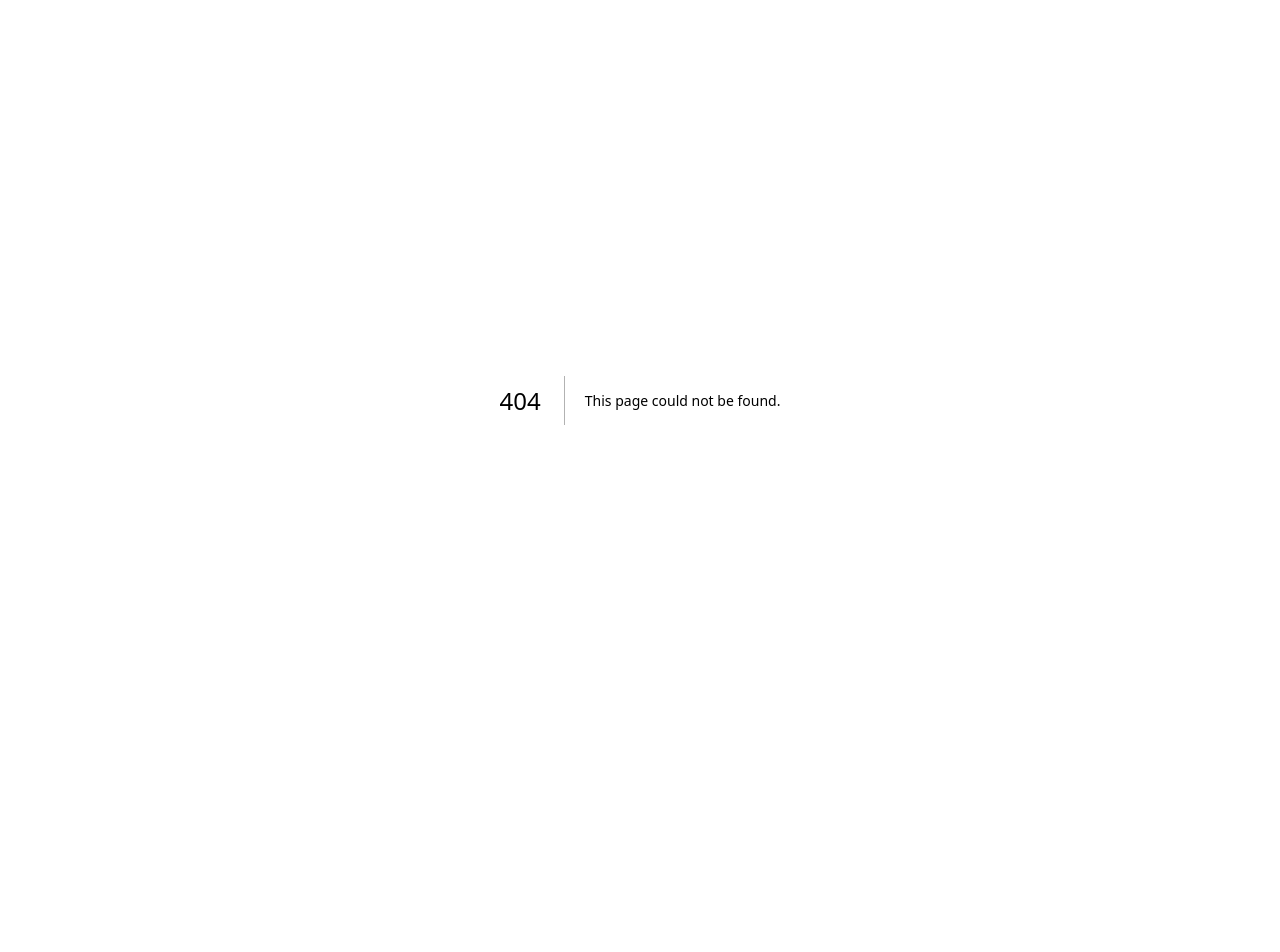
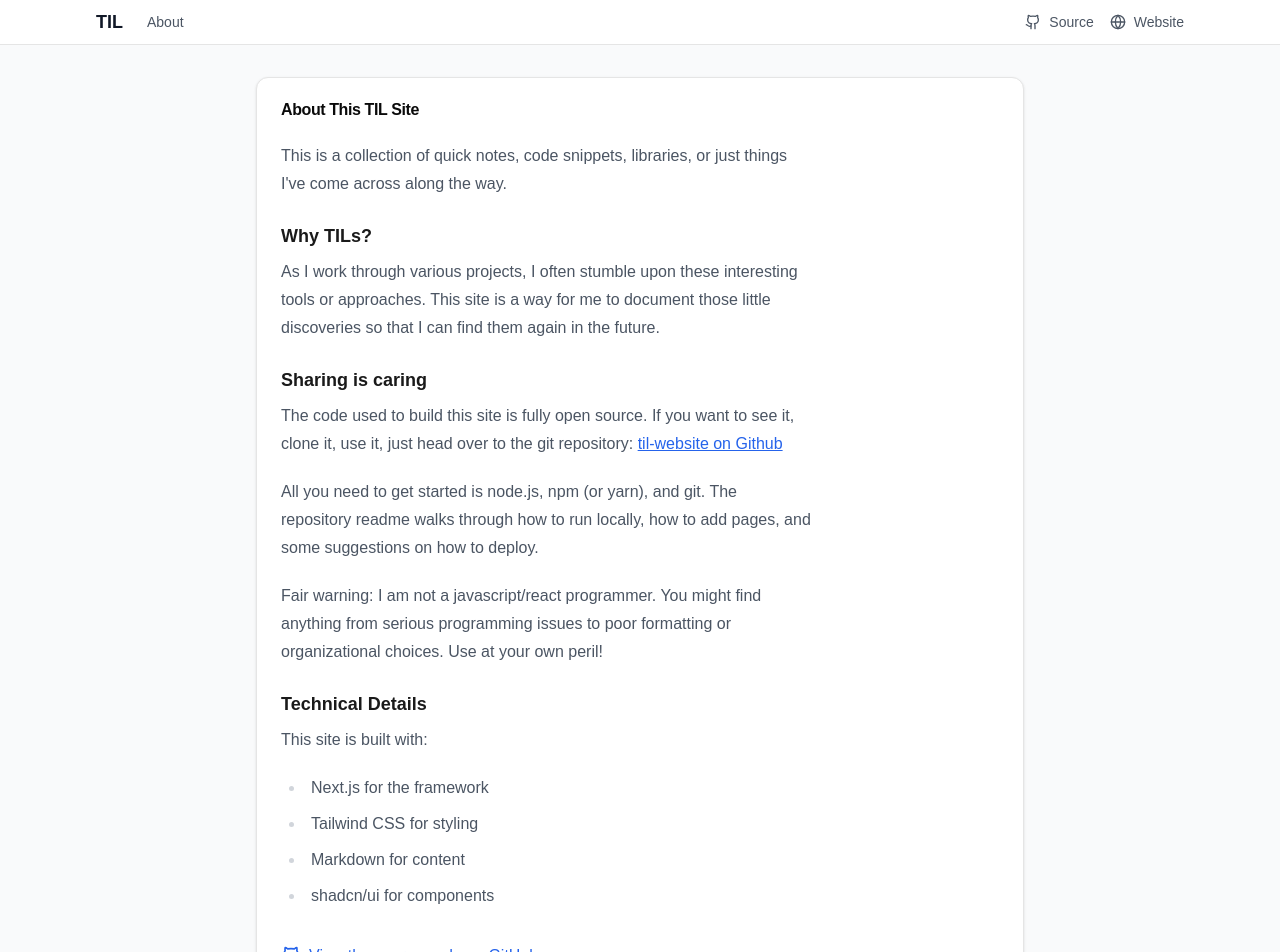
Before and after one commit to michellejw/til-website, a Next.js app: page /about in a window 1280 px wide. Before the commit this address had no page. Shown: the top 952 px of the page. Before the commit the page ends 800 px from the top, so only its background shows below. Built offline with nearby package versions, Linux system fonts and the light colour scheme.

Commit message:
added an about page

```diff
--- /dev/null
+++ b/src/app/about/page.tsx
@@ -0,0 +1,88 @@
+import React from "react";
+import { SiteHeader, SiteFooter } from "@/components/site_header";
+import { Card, CardHeader, CardTitle, CardContent } from "@/components/ui/card";
+import { Github } from "lucide-react";
+
+const AboutPage = () => {
+  return (
+    <>
+      <SiteHeader />
+      <div className="min-h-screen bg-gray-50 p-8">
+        <div className="max-w-3xl mx-auto">
+          <Card className="mb-8">
+            <CardHeader>
+              <CardTitle>About This TIL Site</CardTitle>
+            </CardHeader>
+            <CardContent className="prose">
+              <p className="text-gray-600">
+                This is a collection of quick notes, code snippets, libraries,
+                or just things I've come across along the way.
+              </p>
+
+              <h3 className="text-lg font-semibold mt-6 mb-2">Why TILs?</h3>
+              <p className="text-gray-600">
+                As I work through various projects, I often stumble upon these
+                interesting tools or approaches. This site is a way for me to
+                document those little discoveries so that I can find them again
+                in the future.
+              </p>
+
+              <h3 className="text-lg font-semibold mt-6 mb-2">
+                Sharing is caring
+              </h3>
+              <p className="text-gray-600">
+                The code used to build this site is fully open source. If you
+                want to see it, clone it, use it, just head over to the git
+                repository:{" "}
+                <a
+                  href="https://github.com/michellejw/til-website"
+                  className="text-blue-600 hover:text-blue-800"
+                  target="_blank"
+                  rel="noopener noreferrer"
+                >
+                  til-website on Github
+                </a>
+              </p>
+              <p className="text-gray-600">
+                All you need to get started is node.js, npm (or yarn), and git.
+                The repository readme walks through how to run locally, how to
+                add pages, and some suggestions on how to deploy.
+              </p>
+              <p className="text-gray-600">
+                Fair warning: I am not a javascript/react programmer. You might
+                find anything from serious programming issues to poor formatting
+                or organizational choices. Use at your own peril!
+              </p>
+
+              <h3 className="text-lg font-semibold mt-6 mb-2">
+                Technical Details
+              </h3>
+              <p className="text-gray-600">This site is built with:</p>
+              <ul className="list-disc pl-6 text-gray-600">
+                <li>Next.js for the framework</li>
+                <li>Tailwind CSS for styling</li>
+                <li>Markdown for content</li>
+                <li>shadcn/ui for components</li>
+              </ul>
+
+              <div className="mt-8">
+                <a
+                  href="https://github.com/michellejw/til-website"
+                  target="_blank"
+                  rel="noopener noreferrer"
+                  className="inline-flex items-center gap-2 text-blue-600 hover:text-blue-800"
+                >
+                  <Github className="w-5 h-5" />
+                  <span>View the source code on GitHub</span>
+                </a>
+              </div>
+            </CardContent>
+          </Card>
+        </div>
+      </div>
+      <SiteFooter />
+    </>
+  );
+};
+
+export default AboutPage;
--- a/src/components/site_header.tsx
+++ b/src/components/site_header.tsx
@@ -1,9 +1,9 @@
 import React from "react";
 import { Github, Globe } from "lucide-react";
+import Link from "next/link";
 
 interface SiteHeaderProps {
-  // Empty for now, add props here as needed
-  className?: string; // Added as an example of a valid prop
+  className?: string;
 }
 
 const SiteHeader: React.FC<SiteHeaderProps> = () => {
@@ -11,11 +11,21 @@ const SiteHeader: React.FC<SiteHeaderProps> = () => {
     <header className="border-b bg-white">
       <div className="max-w-6xl mx-auto px-8 py-2">
         <div className="flex items-center justify-between">
-          <div className="flex items-center gap-4">
-            <div>
+          <div className="flex items-center gap-6">
+            <Link href="/" className="hover:opacity-80">
               <h1 className="text-lg font-bold text-gray-900">TIL</h1>
-            </div>
+            </Link>
+            {/* Internal navigation links */}
+            <nav className="flex items-center gap-4">
+              <Link
+                href="/about"
+                className="flex items-center gap-2 text-gray-600 hover:text-gray-900 transition-colors"
+              >
+                <span className="hidden sm:inline text-sm">About</span>
+              </Link>
+            </nav>
           </div>
+          {/* External links */}
           <div className="flex items-center gap-4">
             <a
               href="https://github.com/michellejw/til-website"
@@ -42,9 +52,9 @@ const SiteHeader: React.FC<SiteHeaderProps> = () => {
   );
 };
 
-// Add a proper type for the footer props instead of an empty interface
+// Footer component remains the same
 type SiteFooterProps = {
-  className?: string; // Added as an example of a valid prop
+  className?: string;
 };
 
 const SiteFooter: React.FC<SiteFooterProps> = () => {
```
Also changed, not shown: src/content/til/javascript/inquirer.md (+23 -4 lines), public/images/inquirer-snip.png (added), 1 other file (tests, documents, lock files or other folders).
